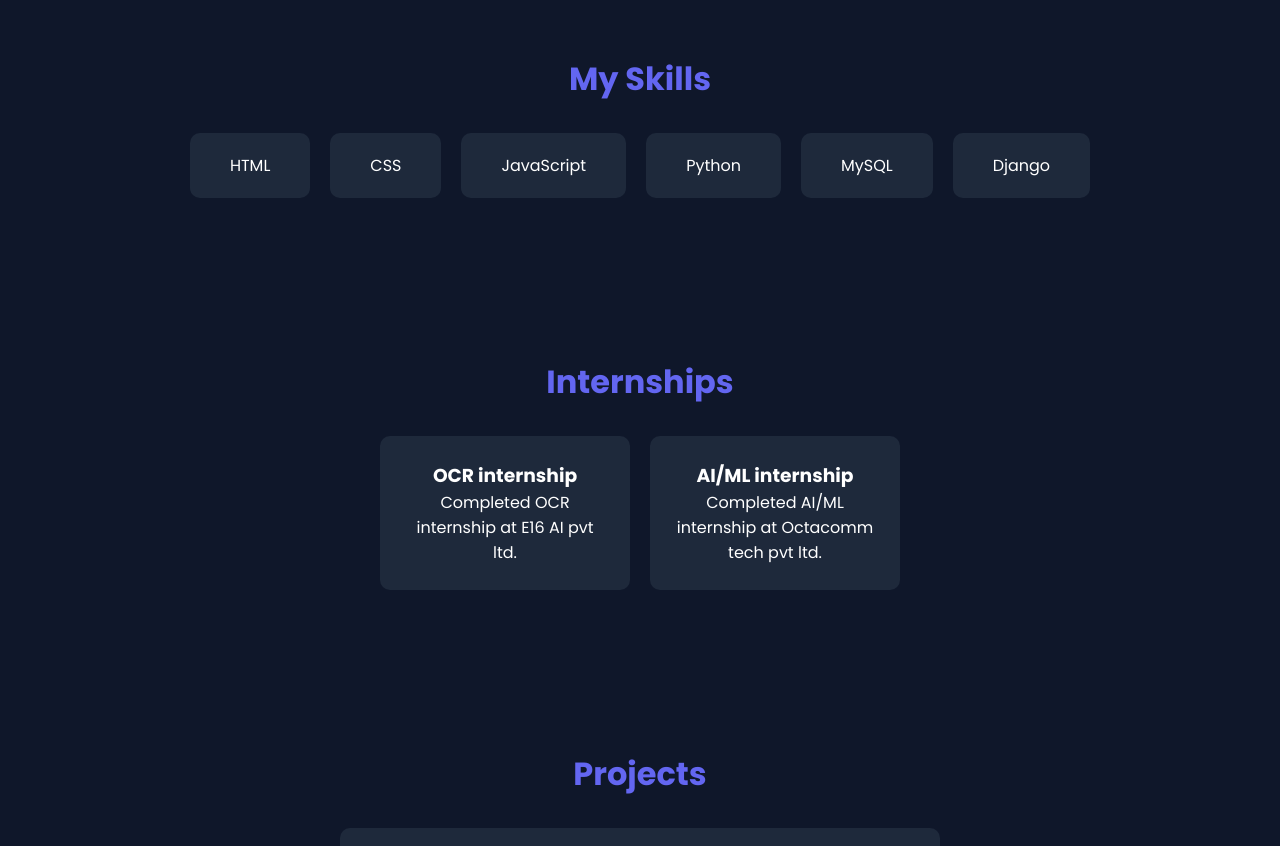
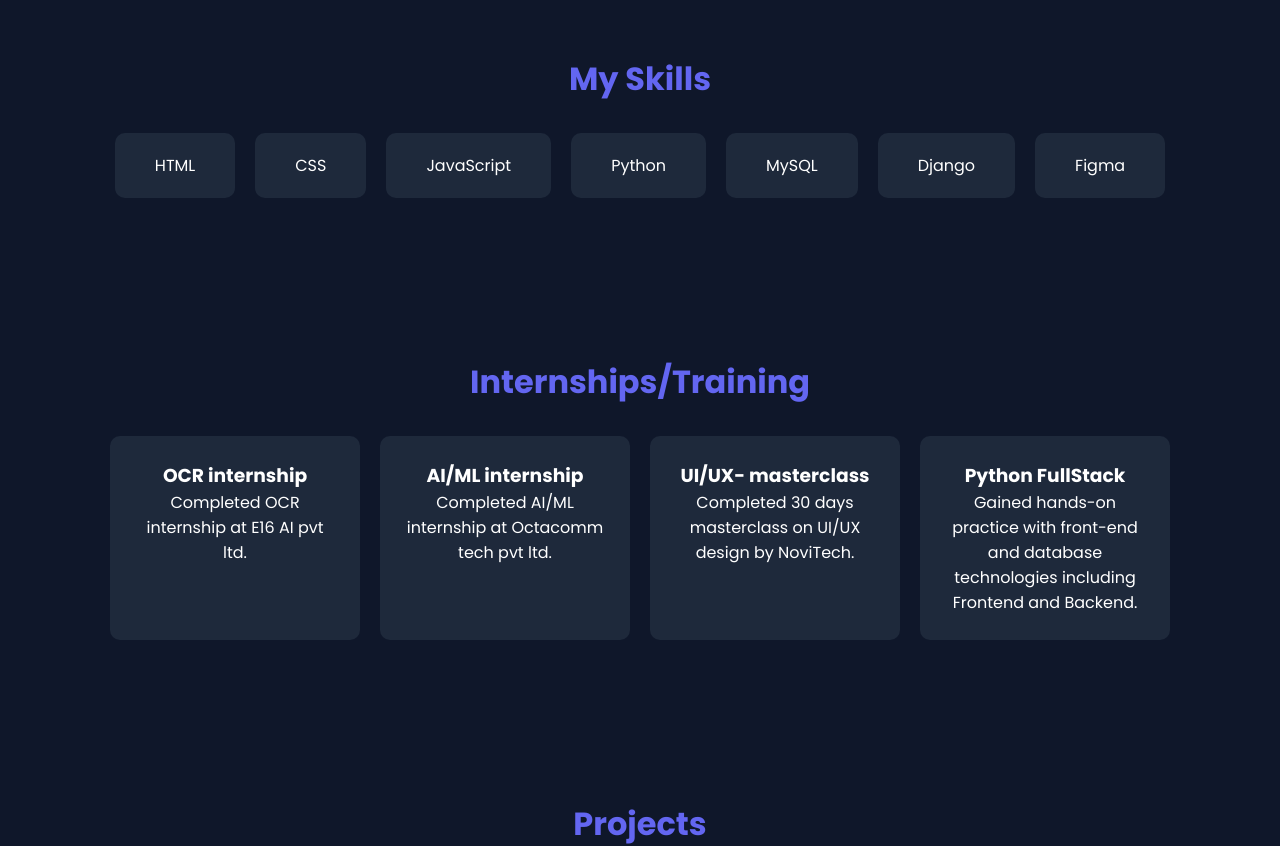
Before and after one commit to deepikakathiravan/portfolio-, a plain HTML site: page index.html in a window 1280 px wide. Shown: the part 1080-1926 px from the top of the page. Drawn offline with Linux system fonts and the light colour scheme.

Commit message:
Add files via upload

```diff
--- a/index.html
+++ b/index.html
@@ -37,10 +37,10 @@
     <section class="hero">
         <div class="hero-text">
             <h1>Hi, I'm <span>Deepika</span></h1>
-            <h3> <i class="fas fa-code"></i>Frontend Developer</h3><br>
+            <h3> <i class="fas fa-code"></i>FullStack Developer</h3><br>
             <span class="learning">Currently Learning Backend</span>
             <p>
-                I'm a final year Computer Science Engineering student passionate about
+                I'm a  Computer Science Engineering graduate  passionate about
                 building beautiful and responsive web applications. I love learning new
                 technologies and creating meaningful projects.
             </p>
@@ -75,10 +75,11 @@
         <div class="skill-card">Python</div>
         <div class="skill-card">MySQL</div>
          <div class="skill-card">Django</div>
+         <div class="skill-card">Figma</div>
     </div>
 </section>
 <section class="certifications" id="certifications">
-    <h2>Internships</h2>
+    <h2>Internships/Training</h2>
 
     <div class="cert-container">
         <div class="cert-card">
@@ -89,6 +90,15 @@
         <div class="cert-card">
             <h3>AI/ML internship</h3>
             <p>Completed AI/ML internship at Octacomm tech pvt ltd.</p>
+        </div>
+         <div class="cert-card">
+            <h3>UI/UX- masterclass</h3>
+            <p>Completed 30 days masterclass on UI/UX design by NoviTech.</p>
+        </div>
+        <div class="cert-card">
+            <h3>Python FullStack </h3>
+            <p>
+Gained hands-on practice with front-end and database technologies including Frontend and Backend.</p>
         </div>
     </div>
 </section>
@@ -127,7 +137,7 @@
         <i class="fab fa-github"></i>
     </a>
 
-    <a href="Deepika_Resume.pdf" target="_blank">
+    <a href="Deepika_Kathiravan_Resume.pdf" target="_blank">
         <i class="fas fa-file-alt"></i>
     </a>
 </div>
```
